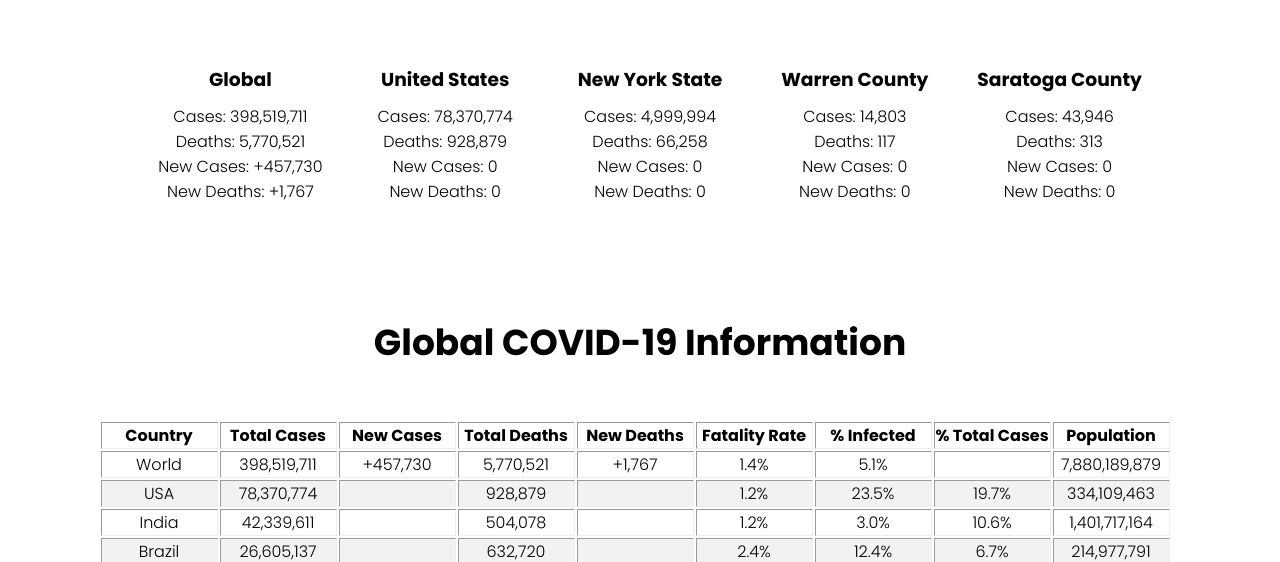
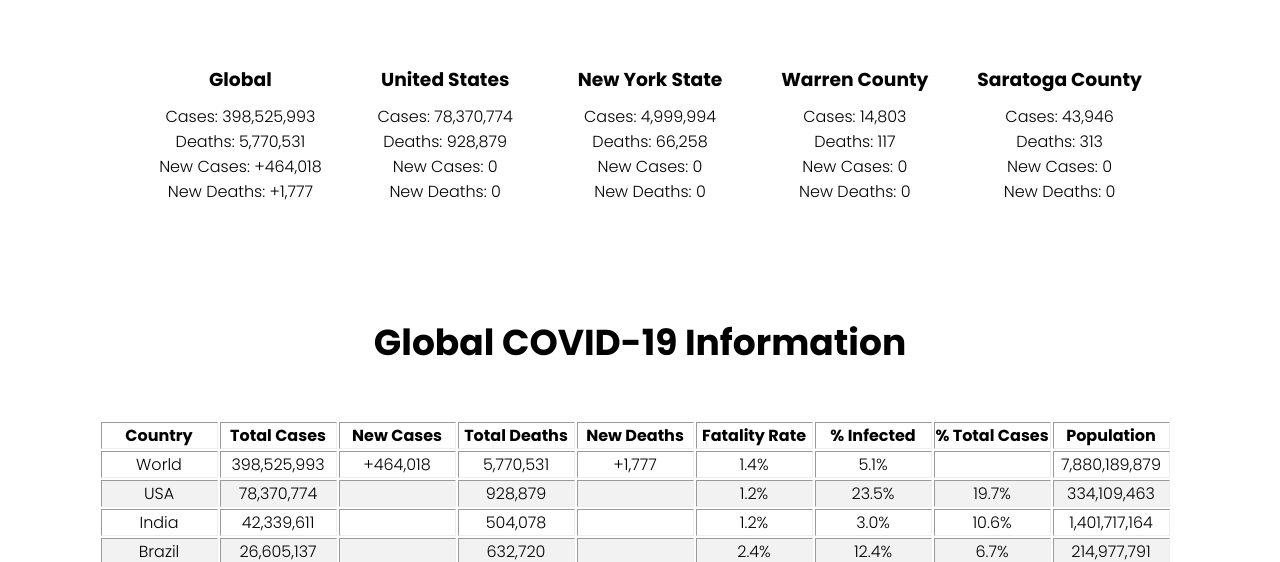
Before and after one commit to Pasin3ru/Tracking-COVID-19, a Jekyll site: the page built from index.html, in a window 1280 px wide and 900 px high, scrolled down 898 px. Shown: the part 155-717 px from the top of the window. Built offline with Jekyll 4.4.1, drawn with Linux system fonts in a browser that asks for light colours.

Commit message:
update data

```diff
--- a/_data/saratoga_county_data.json
+++ b/_data/saratoga_county_data.json
@@ -1 +1 @@
-{"0":{"Total Cases: ":"43,946 ","Total Deaths: ":"313  ","New Cases: ":"0","New Deaths: ":"0"}}
+{"0":{"Total Cases: ":"43,946 ","Total Deaths: ":"313 ","New Cases: ":"0","New Deaths: ":"0"}}
--- a/_data/world_total_data.json
+++ b/_data/world_total_data.json
@@ -1 +1 @@
-{"0":{"Total Cases: ":"398,519,711","Total Deaths: ":"5,770,521","New Cases: ":"+457,730","New Deaths: ":"+1,767"}}
+{"0":{"Total Cases: ":"398,525,993","Total Deaths: ":"5,770,531","New Cases: ":"+464,018","New Deaths: ":"+1,777"}}
--- a/_includes/hospital-tables/global_data.html
+++ b/_includes/hospital-tables/global_data.html
@@ -15,10 +15,10 @@
   <tbody>
     <tr>
       <td>World</td>
-      <td>398,519,711</td>
-      <td>+457,730</td>
-      <td>5,770,521</td>
-      <td>+1,767</td>
+      <td>398,525,993</td>
+      <td>+464,018</td>
+      <td>5,770,531</td>
+      <td>+1,777</td>
       <td>1.4%</td>
       <td>5.1%</td>
       <td></td>
@@ -983,12 +983,12 @@
     </tr>
     <tr>
       <td>Estonia</td>
-      <td>385,567</td>
-      <td></td>
-      <td>2,065</td>
-      <td></td>
+      <td>391,849</td>
+      <td>+6,288</td>
+      <td>2,075</td>
+      <td>+10</td>
       <td>0.5%</td>
-      <td>29.0%</td>
+      <td>29.5%</td>
       <td>0.1%</td>
       <td>1,327,963</td>
     </tr>
```
